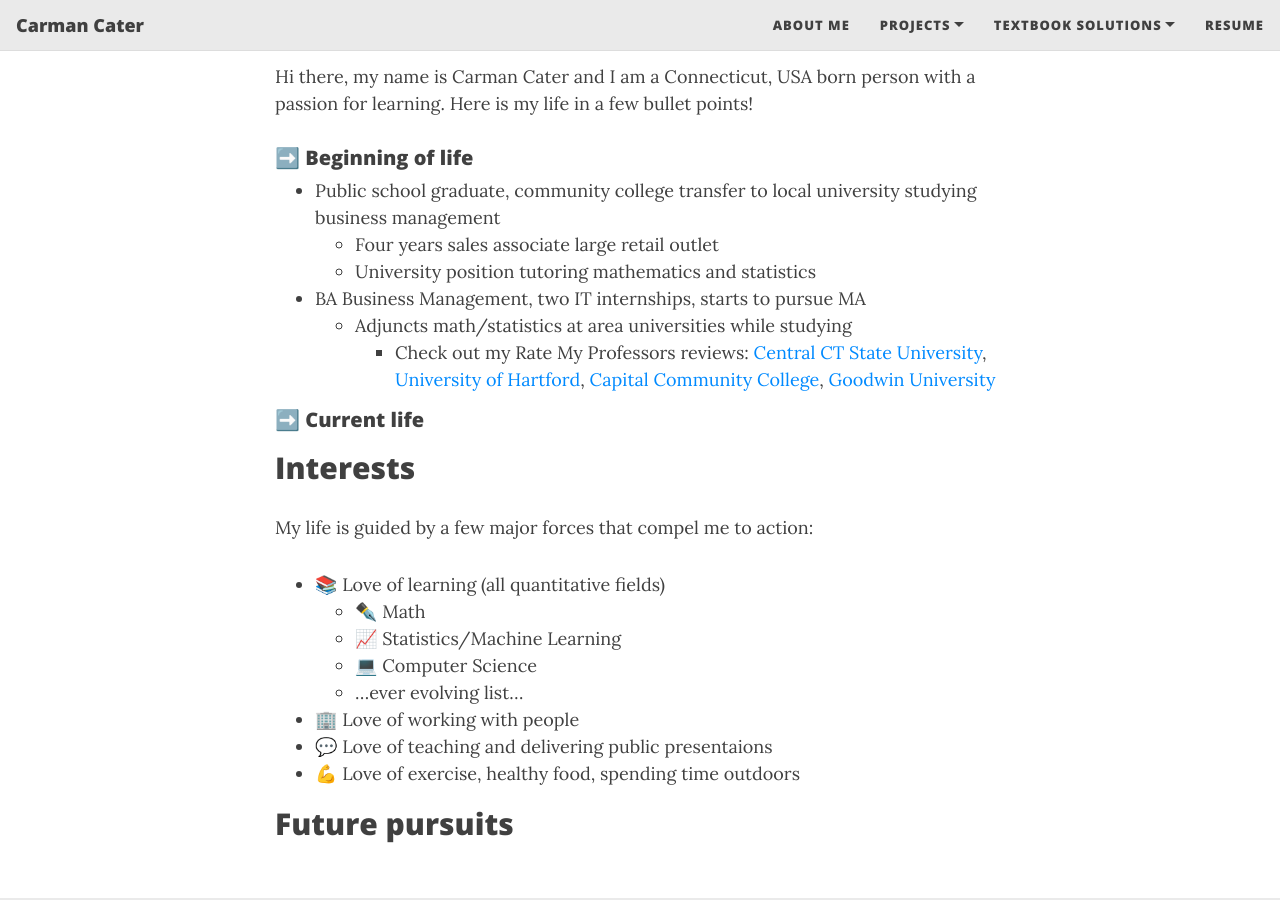
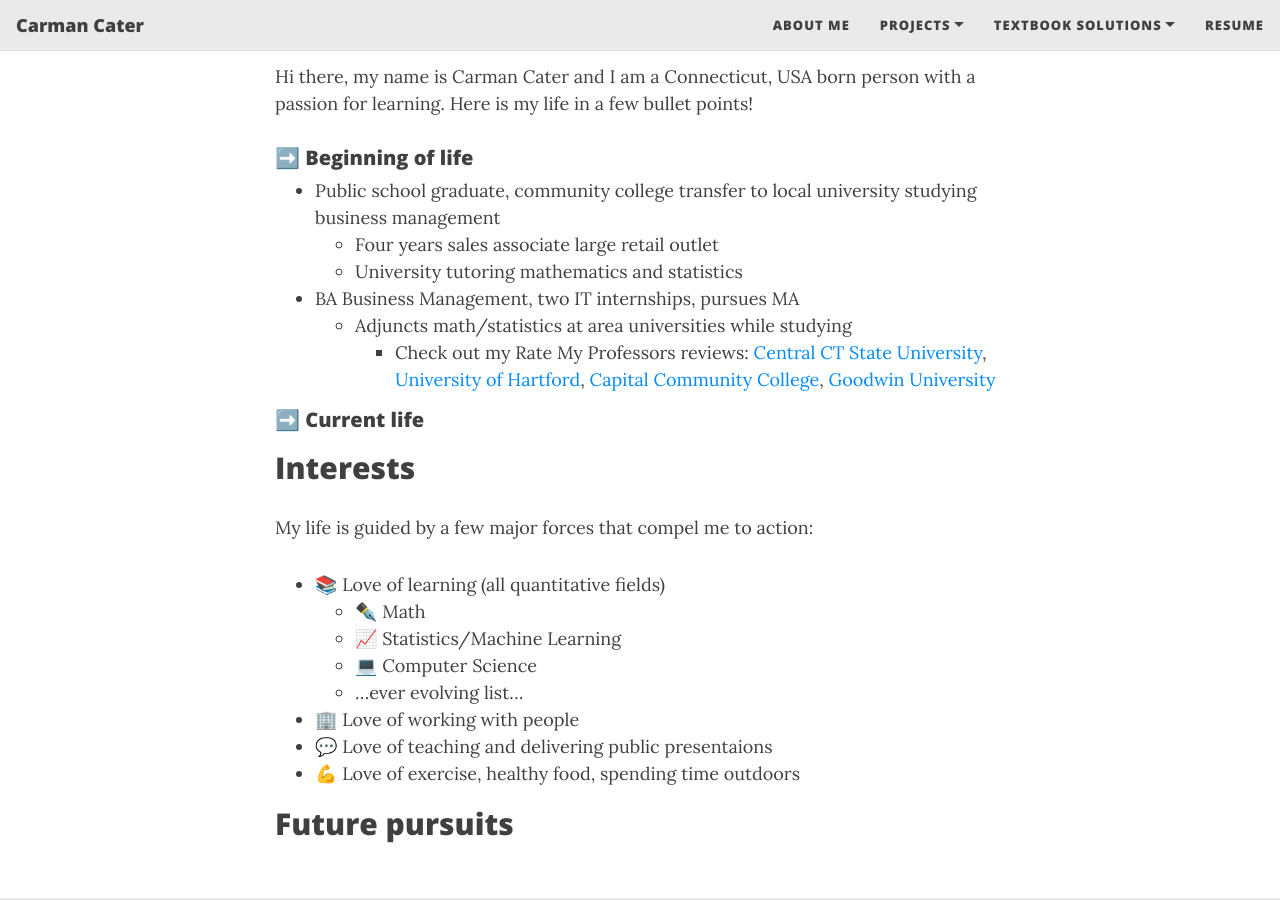
Before and after one commit to carmancater/carmancater.github.io, a Jekyll site: the page built from aboutme.md, in a window 1280 px wide and 900 px high, scrolled down 324 px. Built offline with Jekyll 4.4.1, drawn with Linux system fonts in a browser that asks for light colours; nearby versions of some CDN libraries; emoji names are drawn with the system emoji font.

Commit message:
Update aboutme.md

```diff
--- a/aboutme.md
+++ b/aboutme.md
@@ -10,8 +10,8 @@ Hi there, my name is Carman Cater and I am a Connecticut, USA born person with a
 ##### :arrow_right: Beginning of life
 - Public school graduate, community college transfer to local university studying business management
   - Four years sales associate large retail outlet
-  - University position tutoring mathematics and statistics
-- BA Business Management, two IT internships, starts to pursue MA
+  - University tutoring mathematics and statistics
+- BA Business Management, two IT internships, pursues MA
   - Adjuncts math/statistics at area universities while studying
     - Check out my Rate My Professors reviews: [Central CT State University](https://www.ratemyprofessors.com/professor/2398329), [University of Hartford](https://www.ratemyprofessors.com/professor/2619271), [Capital Community College](https://www.ratemyprofessors.com/professor/2619272), [Goodwin University](https://www.ratemyprofessors.com/professor/2523642)
 
```
